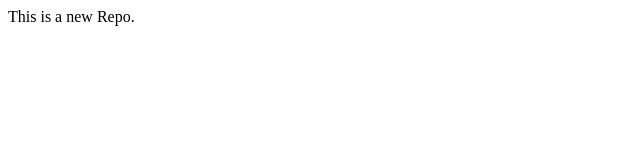
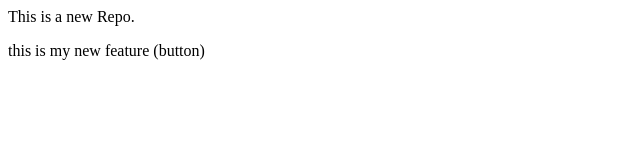
Before and after one commit to bhabanaagrawal1/LocalRepo, a plain HTML site: page index.html in a window 1280 px wide. Shown: the whole page, without its empty margins (0-640 px from the left). Drawn offline with Linux system fonts and the light colour scheme.

```diff
--- a/index.html
+++ b/index.html
@@ -1 +1,2 @@
 <p>This is a new Repo.</p>
+<p>this is my new feature (button)</p>
```
